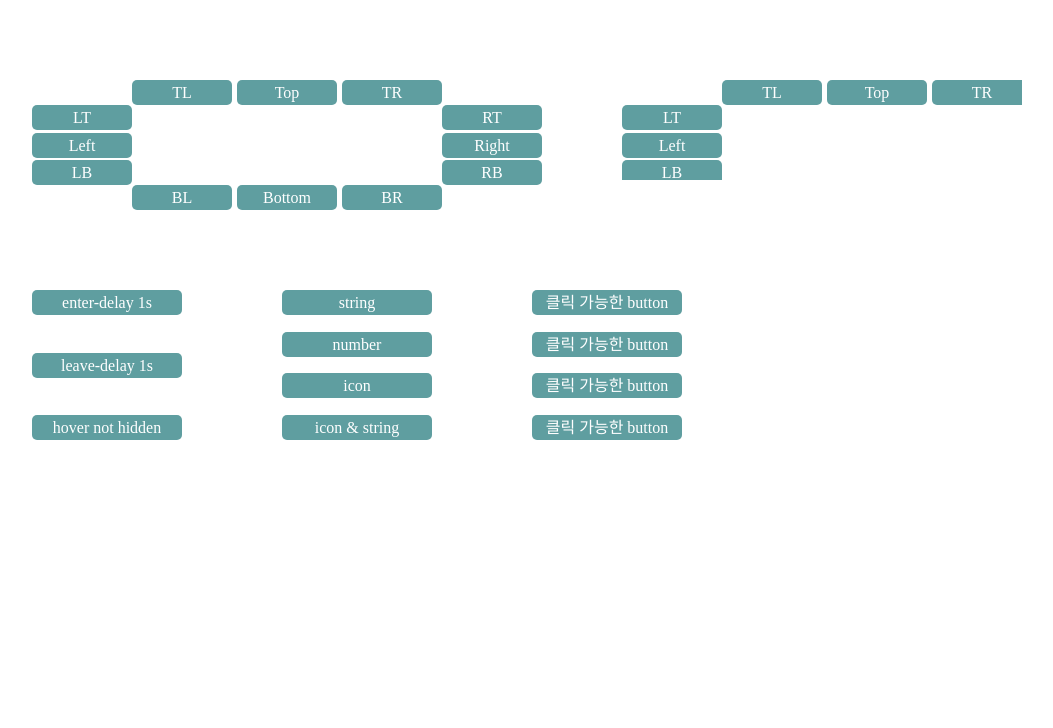
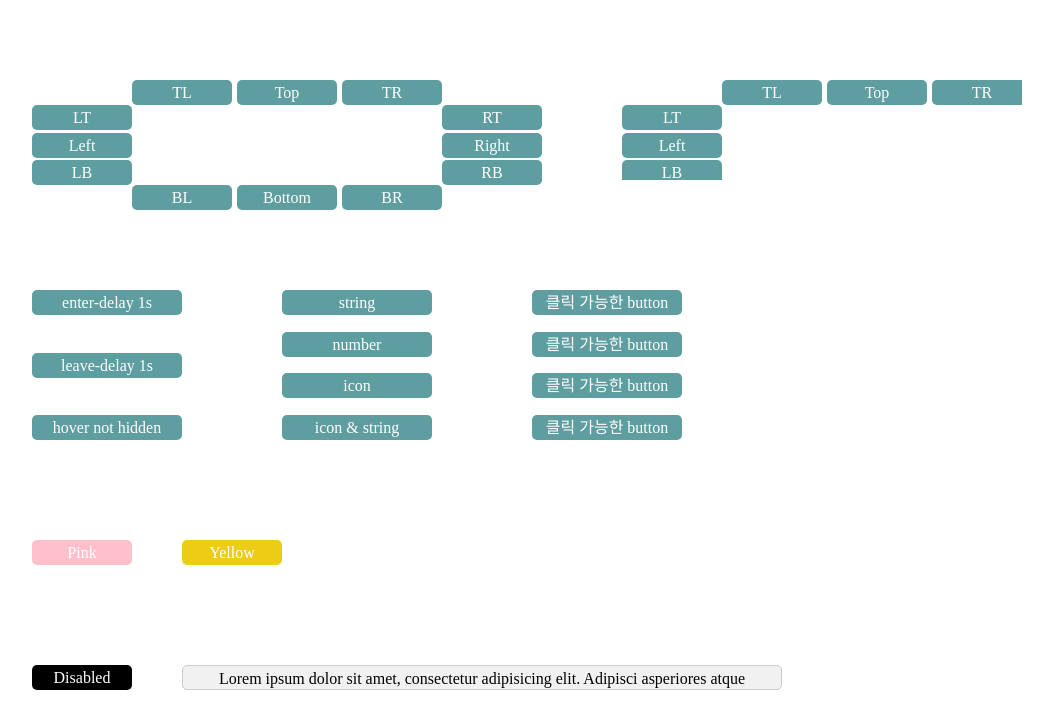
Before and after one commit to chaechae66/terra_assignment, a React (Vite) app: page / in a window 1280 px wide. Shown: the top 728 px of the page, without its empty margins (118-1171 px from the left). Built offline with nearby package versions, Linux system fonts and the light colour scheme.

Commit message:
Design: color-section, custom-section 레이아웃 퍼블리싱

```diff
--- a/src/App.scss
+++ b/src/App.scss
@@ -89,3 +89,34 @@
     justify-content: space-between;
   }
 }
+
+.color-section {
+  margin-left: 150px;
+  margin-top: 100px;
+  display: flex;
+  width: 250px;
+  justify-content: space-between;
+  & button.pink {
+    background-color: pink;
+  }
+  & button.yellow {
+    background-color: #edcc16;
+  }
+}
+
+.custom-section {
+  margin-left: 150px;
+  margin-top: 100px;
+  display: flex;
+  width: 750px;
+  justify-content: space-between;
+  & button.disabled {
+    background-color: #000;
+  }
+  & button.long-text {
+    background-color: #f1f1f1;
+    border: #ccc 1px solid;
+    color: #000;
+    width: 600px;
+  }
+}
--- a/src/App.tsx
+++ b/src/App.tsx
@@ -8,6 +8,7 @@ function App() {
         <div className="section">
           <div className="top-section">
             <ToolTip
+              disabled={false}
               enterDelay={0}
               leaveDelay={0}
               isHoverHidden={false}
@@ -21,10 +22,12 @@ function App() {
                 </>
               }
               position={"TL"}
+              bgColor="#000"
             >
               <button className="button">TL</button>
             </ToolTip>
             <ToolTip
+              disabled={false}
               enterDelay={0}
               leaveDelay={0}
               isHoverHidden={false}
@@ -38,10 +41,12 @@ function App() {
                 </>
               }
               position={"T"}
+              bgColor="#000"
             >
               <button className="button">Top</button>
             </ToolTip>
             <ToolTip
+              disabled={false}
               enterDelay={0}
               leaveDelay={0}
               isHoverHidden={false}
@@ -55,6 +60,7 @@ function App() {
                 </>
               }
               position={"TR"}
+              bgColor="#000"
             >
               <button className="button">TR</button>
             </ToolTip>
@@ -62,6 +68,7 @@ function App() {
           <div className="vertical-section">
             <div className="left-section">
               <ToolTip
+                disabled={false}
                 enterDelay={0}
                 leaveDelay={0}
                 isHoverHidden={false}
@@ -75,10 +82,12 @@ function App() {
                   </>
                 }
                 position={"LT"}
+                bgColor="#000"
               >
                 <button className="button">LT</button>
               </ToolTip>
               <ToolTip
+                disabled={false}
                 enterDelay={0}
                 leaveDelay={0}
                 isHoverHidden={false}
@@ -92,10 +101,12 @@ function App() {
                   </>
                 }
                 position={"L"}
+                bgColor="#000"
               >
                 <button className="button">Left</button>
               </ToolTip>
               <ToolTip
+                disabled={false}
                 enterDelay={0}
                 leaveDelay={0}
                 isHoverHidden={false}
@@ -109,12 +120,14 @@ function App() {
                   </>
                 }
                 position={"LB"}
+                bgColor="#000"
               >
                 <button className="button">LB</button>
               </ToolTip>
             </div>
             <div className="right-section">
               <ToolTip
+                disabled={false}
                 enterDelay={0}
                 leaveDelay={0}
                 isHoverHidden={false}
@@ -128,10 +141,12 @@ function App() {
                   </>
                 }
                 position={"RT"}
+                bgColor="#000"
               >
                 <button className="button">RT</button>
               </ToolTip>
               <ToolTip
+                disabled={false}
                 enterDelay={0}
                 leaveDelay={0}
                 isHoverHidden={false}
@@ -145,10 +160,12 @@ function App() {
                   </>
                 }
                 position={"R"}
+                bgColor="#000"
               >
                 <button className="button">Right</button>
               </ToolTip>
               <ToolTip
+                disabled={false}
                 enterDelay={0}
                 leaveDelay={0}
                 isHoverHidden={false}
@@ -162,6 +179,7 @@ function App() {
                   </>
                 }
                 position={"RB"}
+                bgColor="#000"
               >
                 <button className="button">RB</button>
               </ToolTip>
@@ -169,6 +187,7 @@ function App() {
           </div>
           <div className="bottom-section">
             <ToolTip
+              disabled={false}
               enterDelay={0}
               leaveDelay={0}
               isHoverHidden={false}
@@ -182,10 +201,12 @@ function App() {
                 </>
               }
               position={"BL"}
+              bgColor="#000"
             >
               <button className="button">BL</button>
             </ToolTip>
             <ToolTip
+              disabled={false}
               enterDelay={0}
               leaveDelay={0}
               isHoverHidden={false}
@@ -199,10 +220,12 @@ function App() {
                 </>
               }
               position={"B"}
+              bgColor="#000"
             >
               <button className="button">Bottom</button>
             </ToolTip>
             <ToolTip
+              disabled={false}
               enterDelay={0}
               leaveDelay={0}
               isHoverHidden={false}
@@ -216,6 +239,7 @@ function App() {
                 </>
               }
               position={"BR"}
+              bgColor="#000"
             >
               <button className="button">BR</button>
             </ToolTip>
@@ -224,6 +248,7 @@ function App() {
         <div className="overflow-section">
           <div className="top-section">
             <ToolTip
+              disabled={false}
               enterDelay={0}
               leaveDelay={0}
               isHoverHidden={false}
@@ -237,10 +262,12 @@ function App() {
                 </>
               }
               position={"TL"}
+              bgColor="#000"
             >
               <button className="button">TL</button>
             </ToolTip>
             <ToolTip
+              disabled={false}
               enterDelay={0}
               leaveDelay={0}
               isHoverHidden={false}
@@ -254,10 +281,12 @@ function App() {
                 </>
               }
               position={"T"}
+              bgColor="#000"
             >
               <button className="button">Top</button>
             </ToolTip>
             <ToolTip
+              disabled={false}
               enterDelay={0}
               leaveDelay={0}
               isHoverHidden={false}
@@ -271,6 +300,7 @@ function App() {
                 </>
               }
               position={"TR"}
+              bgColor="#000"
             >
               <button className="button">TR</button>
             </ToolTip>
@@ -278,6 +308,7 @@ function App() {
           <div className="vertical-section">
             <div className="left-section">
               <ToolTip
+                disabled={false}
                 enterDelay={0}
                 leaveDelay={0}
                 isHoverHidden={false}
@@ -291,10 +322,12 @@ function App() {
                   </>
                 }
                 position={"LT"}
+                bgColor="#000"
               >
                 <button className="button">LT</button>
               </ToolTip>
               <ToolTip
+                disabled={false}
                 enterDelay={0}
                 leaveDelay={0}
                 isHoverHidden={false}
@@ -308,10 +341,12 @@ function App() {
                   </>
                 }
                 position={"L"}
+                bgColor="#000"
               >
                 <button className="button">Left</button>
               </ToolTip>
               <ToolTip
+                disabled={false}
                 enterDelay={0}
                 leaveDelay={0}
                 isHoverHidden={false}
@@ -325,12 +360,14 @@ function App() {
                   </>
                 }
                 position={"LB"}
+                bgColor="#000"
               >
                 <button className="button">LB</button>
               </ToolTip>
             </div>
             <div className="right-section">
               <ToolTip
+                disabled={false}
                 enterDelay={0}
                 leaveDelay={0}
                 isHoverHidden={false}
@@ -344,10 +381,12 @@ function App() {
                   </>
                 }
                 position={"RT"}
+                bgColor="#000"
               >
                 <button className="button">RT</button>
               </ToolTip>
               <ToolTip
+                disabled={false}
                 enterDelay={0}
                 leaveDelay={0}
                 isHoverHidden={false}
@@ -361,10 +400,12 @@ function App() {
                   </>
                 }
                 position={"R"}
+                bgColor="#000"
               >
                 <button className="button">Right</button>
               </ToolTip>
               <ToolTip
+                disabled={false}
                 enterDelay={0}
                 leaveDelay={0}
                 isHoverHidden={false}
@@ -378,6 +419,7 @@ function App() {
                   </>
                 }
                 position={"RB"}
+                bgColor="#000"
               >
                 <button className="button">RB</button>
               </ToolTip>
@@ -385,6 +427,7 @@ function App() {
           </div>
           <div className="bottom-section">
             <ToolTip
+              disabled={false}
               enterDelay={0}
               leaveDelay={0}
               isHoverHidden={false}
@@ -398,10 +441,12 @@ function App() {
                 </>
               }
               position={"BL"}
+              bgColor="#000"
             >
               <button className="button">BL</button>
             </ToolTip>
             <ToolTip
+              disabled={false}
               enterDelay={0}
               leaveDelay={0}
               isHoverHidden={false}
@@ -415,10 +460,12 @@ function App() {
                 </>
               }
               position={"B"}
+              bgColor="#000"
             >
               <button className="button">Bottom</button>
             </ToolTip>
             <ToolTip
+              disabled={false}
               enterDelay={0}
               leaveDelay={0}
               isHoverHidden={false}
@@ -432,6 +479,7 @@ function App() {
                 </>
               }
               position={"BR"}
+              bgColor="#000"
             >
               <button className="button">BR</button>
             </ToolTip>
@@ -441,6 +489,7 @@ function App() {
       <div className="delay-data-type-wrap">
         <section className="delay-section">
           <ToolTip
+            disabled={false}
             enterDelay={1000}
             leaveDelay={0}
             isHoverHidden={false}
@@ -454,10 +503,12 @@ function App() {
               </>
             }
             position="TL"
+            bgColor="#000"
           >
             <button className="button">enter-delay 1s</button>
           </ToolTip>
           <ToolTip
+            disabled={false}
             enterDelay={0}
             leaveDelay={1000}
             isHoverHidden={false}
@@ -471,10 +522,12 @@ function App() {
               </>
             }
             position="T"
+            bgColor="#000"
           >
             <button className="button">leave-delay 1s</button>
           </ToolTip>
           <ToolTip
+            disabled={false}
             enterDelay={0}
             leaveDelay={0}
             isHoverHidden={true}
@@ -488,30 +541,36 @@ function App() {
               </>
             }
             position="TR"
+            bgColor="#000"
           >
             <button className="button">hover not hidden</button>
           </ToolTip>
         </section>
         <section className="data-type-section">
           <ToolTip
+            disabled={false}
             enterDelay={0}
             leaveDelay={0}
             isHoverHidden={false}
             message="string"
             position="TL"
+            bgColor="#000"
           >
             <button className="button">string</button>
           </ToolTip>
           <ToolTip
+            disabled={false}
             enterDelay={0}
             leaveDelay={0}
             isHoverHidden={false}
             message={123}
             position="T"
+            bgColor="#000"
           >
             <button className="button">number</button>
           </ToolTip>
           <ToolTip
+            disabled={false}
             enterDelay={0}
             leaveDelay={0}
             isHoverHidden={false}
@@ -531,10 +590,12 @@ function App() {
               </>
             }
             position="TR"
+            bgColor="#000"
           >
             <button className="button">icon</button>
           </ToolTip>
           <ToolTip
+            disabled={false}
             enterDelay={0}
             leaveDelay={0}
             isHoverHidden={false}
@@ -555,12 +616,14 @@ function App() {
               </>
             }
             position="B"
+            bgColor="#000"
           >
             <button className="button">icon & string</button>
           </ToolTip>
         </section>
         <section className="button-section">
           <ToolTip
+            disabled={false}
             enterDelay={0}
             leaveDelay={0}
             isHoverHidden={true}
@@ -590,10 +653,12 @@ function App() {
               </div>
             }
             position="T"
+            bgColor="#000"
           >
             <button className="button">클릭 가능한 button</button>
           </ToolTip>
           <ToolTip
+            disabled={false}
             enterDelay={0}
             leaveDelay={0}
             isHoverHidden={true}
@@ -623,10 +688,12 @@ function App() {
               </div>
             }
             position="L"
+            bgColor="#000"
           >
             <button className="button">클릭 가능한 button</button>
           </ToolTip>
           <ToolTip
+            disabled={false}
             enterDelay={0}
             leaveDelay={0}
             isHoverHidden={true}
@@ -656,10 +723,12 @@ function App() {
               </div>
             }
             position="R"
+            bgColor="#000"
           >
             <button className="button">클릭 가능한 button</button>
           </ToolTip>
           <ToolTip
+            disabled={false}
             enterDelay={0}
             leaveDelay={0}
             isHoverHidden={true}
@@ -689,11 +758,64 @@ function App() {
               </div>
             }
             position="B"
+            bgColor="#000"
           >
             <button className="button">클릭 가능한 button</button>
           </ToolTip>
         </section>
       </div>
+      <section className="color-section">
+        <ToolTip
+          disabled={false}
+          enterDelay={0}
+          leaveDelay={0}
+          isHoverHidden={false}
+          message={"Pink"}
+          position="T"
+          bgColor="pink"
+        >
+          <button className="button pink">Pink</button>
+        </ToolTip>
+        <ToolTip
+          disabled={false}
+          enterDelay={0}
+          leaveDelay={0}
+          isHoverHidden={false}
+          message={"Yellow"}
+          position="T"
+          bgColor="#edcc16"
+        >
+          <button className="button yellow">Yellow</button>
+        </ToolTip>
+      </section>
+      <section className="custom-section">
+        <ToolTip
+          disabled={true}
+          enterDelay={0}
+          leaveDelay={0}
+          isHoverHidden={false}
+          message={"Disabled"}
+          position="T"
+          bgColor="#000"
+        >
+          <button className="button disabled">Disabled</button>
+        </ToolTip>
+        <ToolTip
+          disabled={false}
+          enterDelay={0}
+          leaveDelay={0}
+          isHoverHidden={false}
+          message={`Lorem ipsum dolor sit amet, consectetur adipisicing elit. Adipisci
+        asperiores atque`}
+          position="T"
+          bgColor="#000"
+        >
+          <button className="button long-text">
+            Lorem ipsum dolor sit amet, consectetur adipisicing elit. Adipisci
+            asperiores atque
+          </button>
+        </ToolTip>
+      </section>
     </>
   );
 }
```
